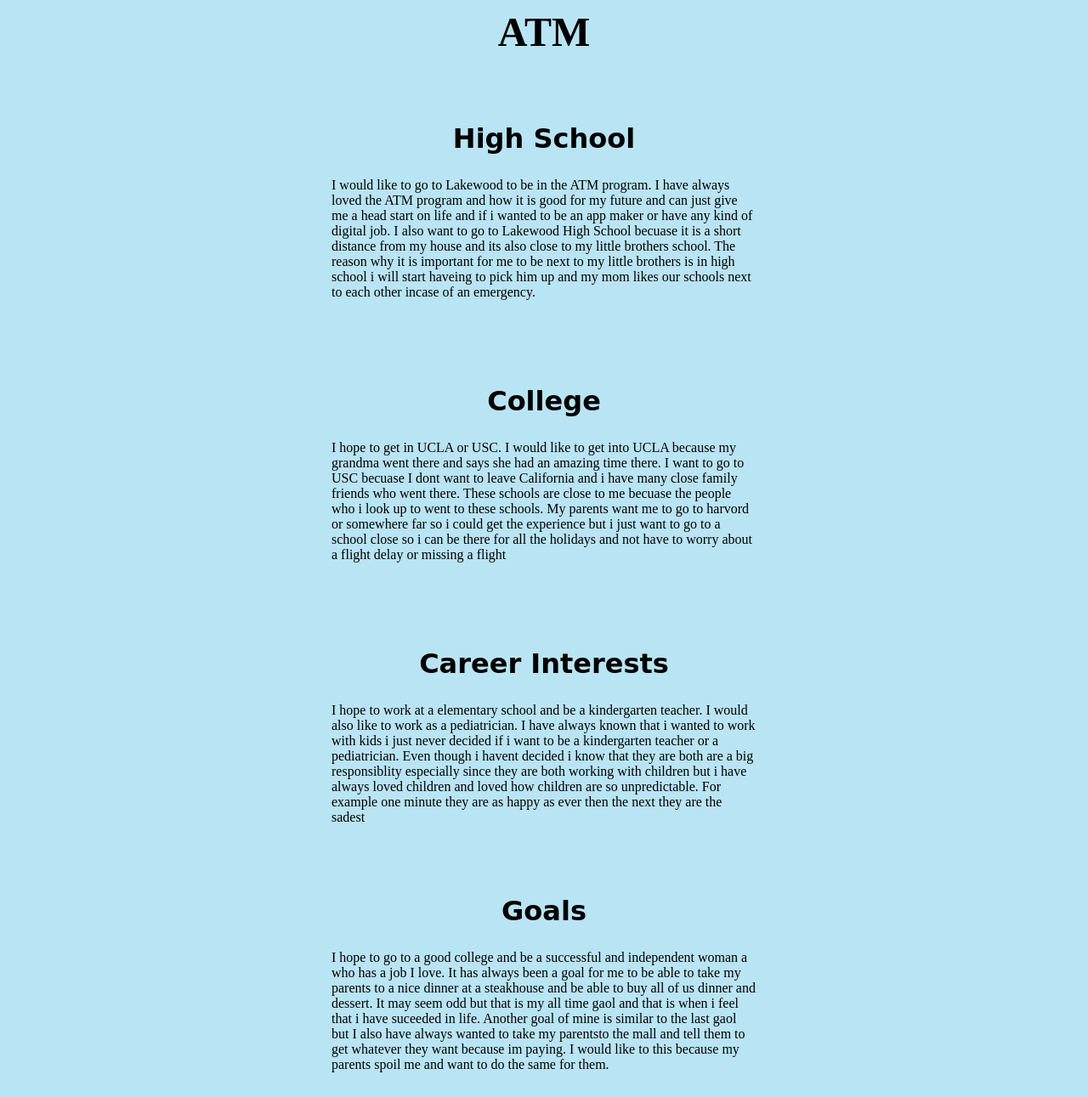
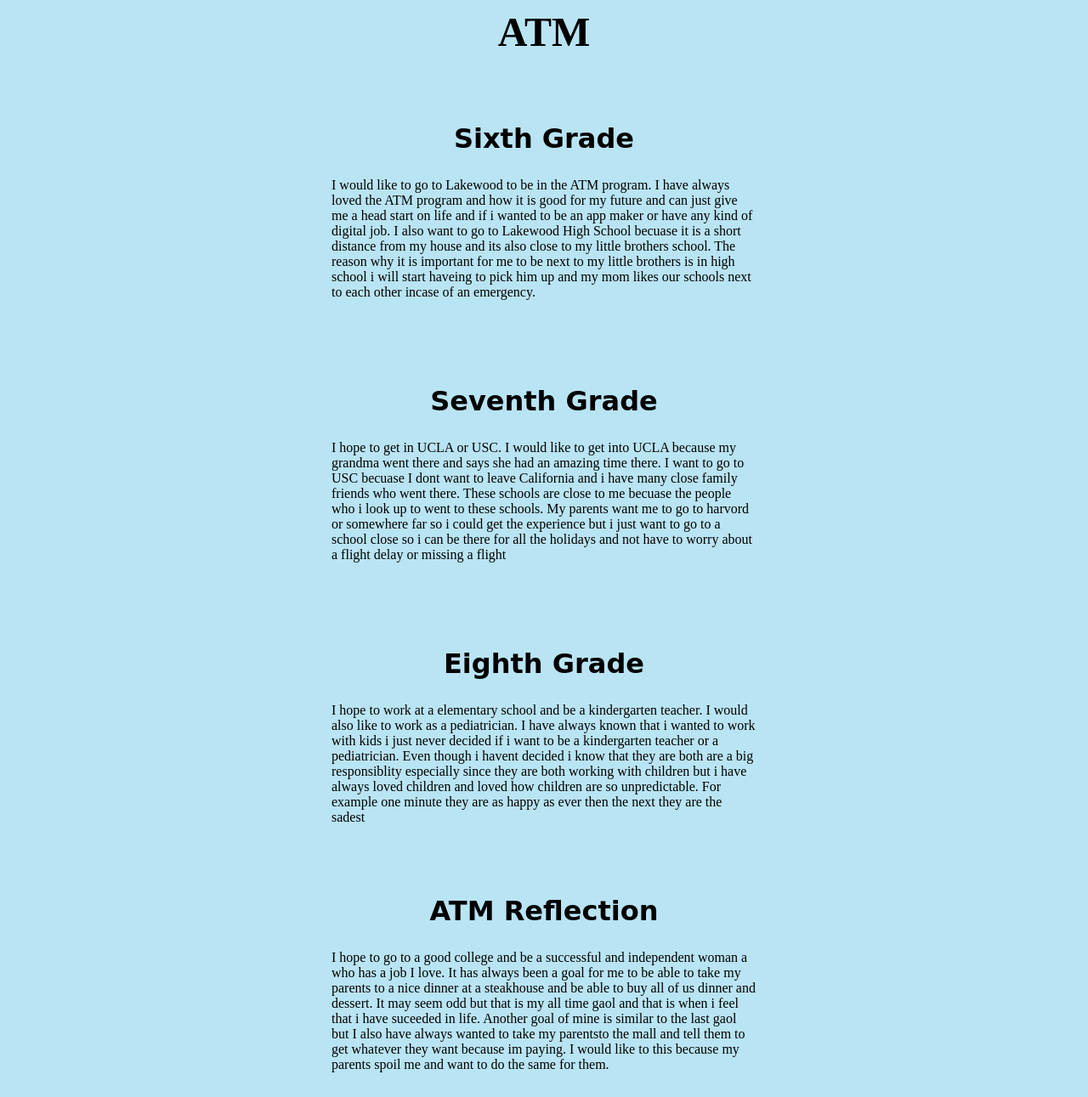
Before and after one commit to codebyalyssa/codebyalyssa.github.io, a plain HTML site: page atm.html in a window 1280 px wide. Shown: the part 207-1498 px from the top of the page at 85% size. Drawn offline with Linux system fonts and the light colour scheme.

Commit message:
Update and rename ATM.html to atm.html

```diff
--- a/ATM.html
+++ b/atm.html
@@ -16,23 +16,23 @@
         </header>
         <h1>ATM</h1>
         <article>
-            <h2>High School</h2>
+            <h2>Sixth Grade</h2>
                 <p> I would like to go to Lakewood  to be in the ATM program. I have always loved the ATM program and how it is good for my future and can just give me a head start on life and if i wanted to be an app maker or have any kind of digital job. I also want to go to Lakewood High School becuase it is a short distance from my house and its also close to my little brothers school. The reason why it is important for me to be  next to my little brothers is in high school i will start haveing to pick him up and my mom likes our schools next to each other incase of an emergency.</p>
         </article>
             <img src="" alt="">
         <article>
-            <h2>College</h2>
+            <h2>Seventh Grade</h2>
                 <p>I hope to get in UCLA or USC. I would like to get into UCLA because my grandma went there and says she had an amazing time there. I want to go to USC becuase I dont want to leave California and i have many close family friends who went there. These schools are close to me becuase the people who i look up to went to these schools. My parents want me to go to harvord or somewhere far so i could get the experience but i just want to go to a school close so i can be there for all the holidays and not have to worry about a flight delay or missing a flight</p>
         </article>
             <img src="" alt="">
 
         <article>
-            <h2>Career Interests</h2>
+            <h2>Eighth Grade</h2>
                 <p>I hope to work at a elementary school and be a kindergarten teacher. I would also like to work as a pediatrician. I have always known that i wanted to work with kids i just never decided if i want to be a kindergarten teacher or a pediatrician. Even though i havent decided i know that they are both are a big responsiblity especially since they are both working with children but i have always loved children and loved how children are so unpredictable. For example one minute they are as happy as ever then the next they are the sadest</p>
         </article>
 
         <article>
-            <h2>Goals</h2>
+            <h2>ATM Reflection</h2>
                 <p>I hope to go to a good college and be a successful and independent woman a who has a job I love. It has always been a goal for me to be able to take my parents to a nice dinner at a steakhouse and be able to buy all of us dinner and dessert. It may seem odd but that is my all time gaol and that is when i feel that i have suceeded in life. Another goal of mine is similar to  the last gaol but I also have always wanted to take my parentsto the mall and tell them to get whatever they want because im paying. I would like to this because my parents spoil me and want to do the same for them.</a>
     </p>
         </article>
```
